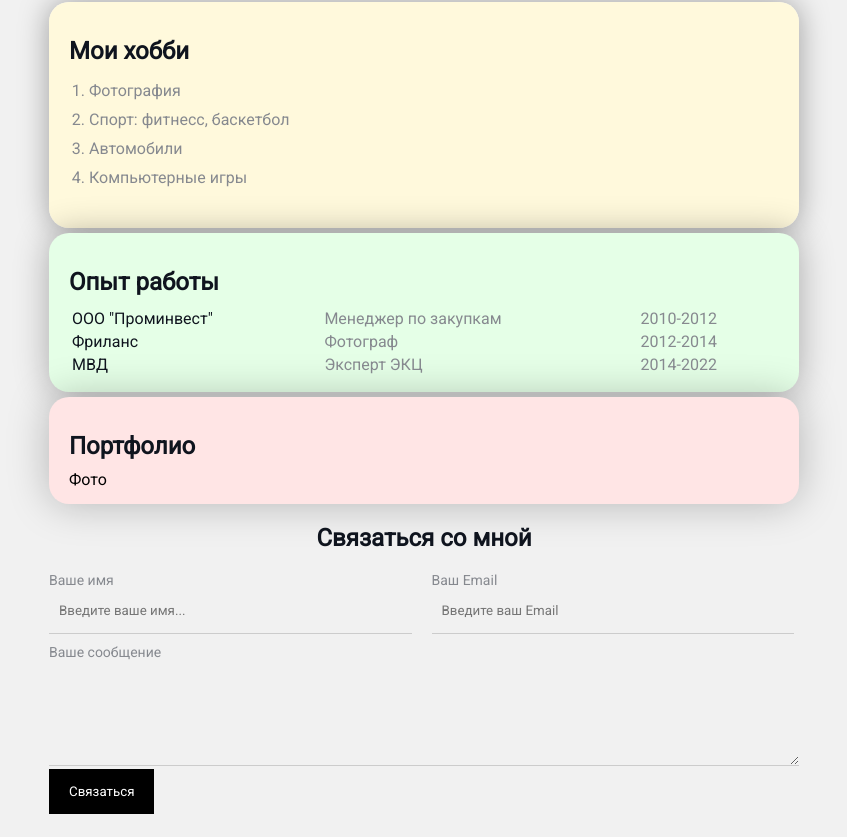
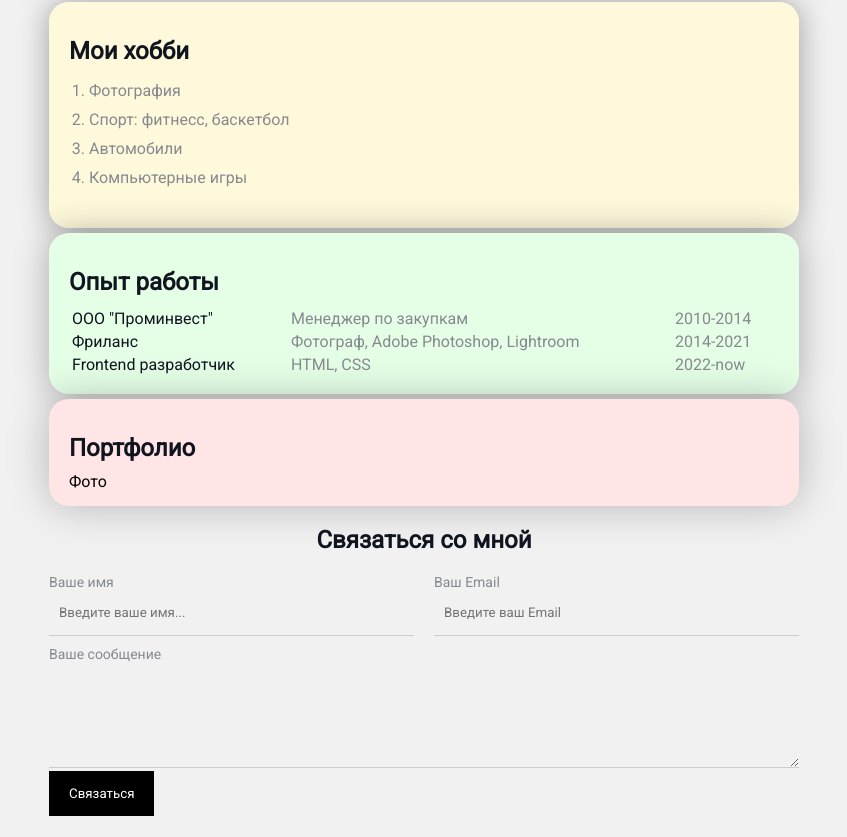
Before and after one commit to Russs11/myrep, a plain HTML site: page index.html in a window 1280 px wide. Shown: the part 260-1097 px from the top of the page, without its empty margins (216-1063 px from the left). Drawn offline with Linux system fonts and the light colour scheme.

Commit message:
final ver

```diff
--- a/index.html
+++ b/index.html
@@ -52,17 +52,22 @@
 
                 <td>ООО "Проминвест"</td>
                 <td> Менеджер по закупкам </td>
-                <td> 2010-2012 </td>
+                <td> 2010-2014 </td>
                 </tr>
                 <tr>
                     <td> Фриланс </td>
-                    <td> Фотограф </td>
-                    <td> 2012-2014 </td>
+                    <td> Фотограф, Adobe Photoshop, Lightroom </td>
+                    <td> 2014-2021 </td>
                 </tr>
                 <tr>
-                    <td> МВД </td>
+                    <td> Frontend разработчик </td>
+                    <td> HTML, CSS </td>
+                    <td> 2022-now </td>
+                </tr>
+                <tr>
+                    <!-- <td> МВД </td>
                     <td> Эксперт ЭКЦ </td>
-                    <td> 2014-2022 </td>
+                    <td> 2014-2022 </td> -->
                 </tr>
             </table>
         </div>
--- a/styles.css
+++ b/styles.css
@@ -68,7 +68,7 @@ transform: scale(0.9);
     display: flex;
 }
 
-@media (max-width: 700px){
+@media (max-width: 750px){
     .info{
         text-align: center;
         display: block;
@@ -196,7 +196,7 @@ margin-bottom: 10px;
 }
 .row > .form-group:last-child {
 
-    margin-right: 5px;
+    margin-right: 0px;
 }
 
 .btn{
```
